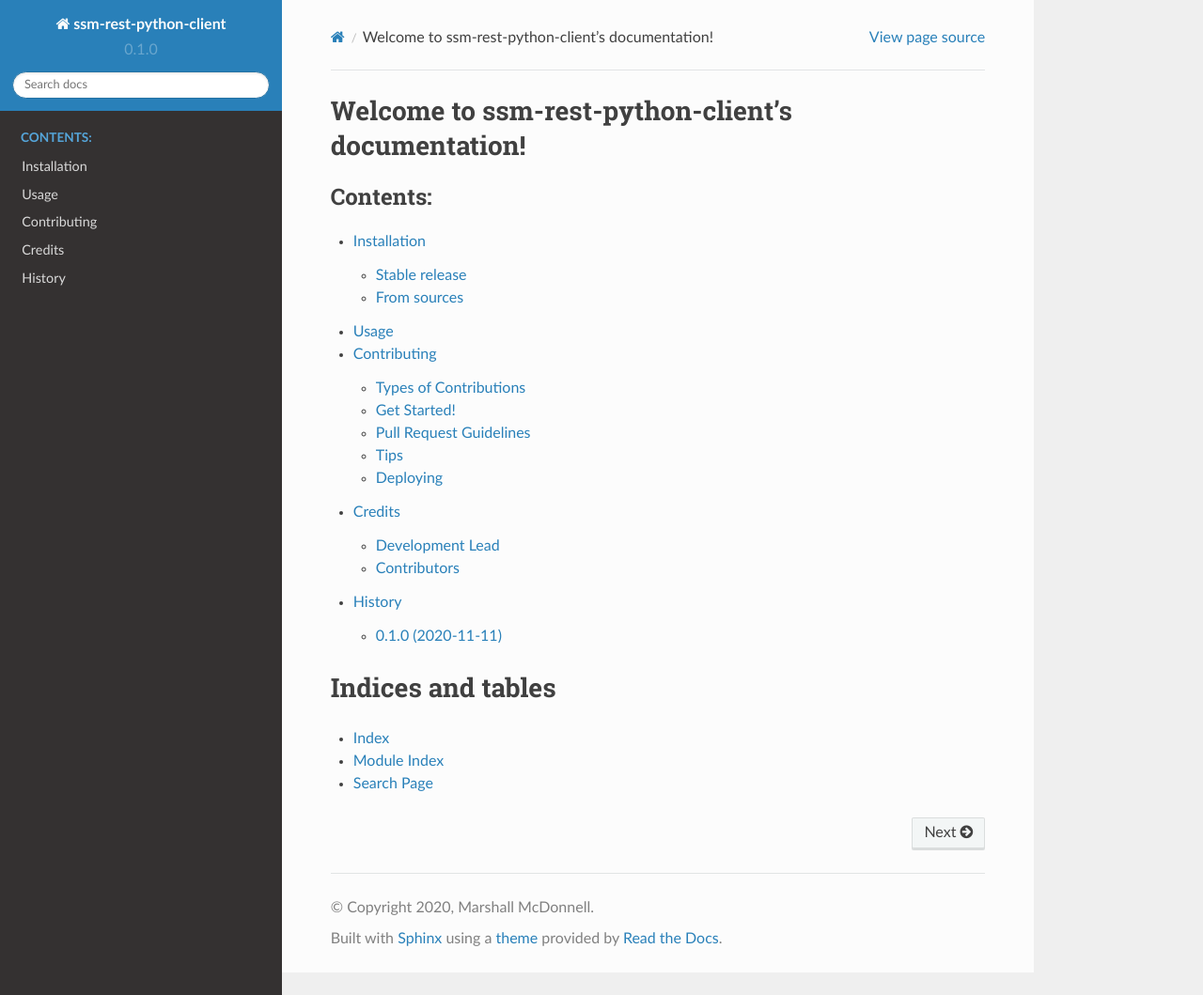
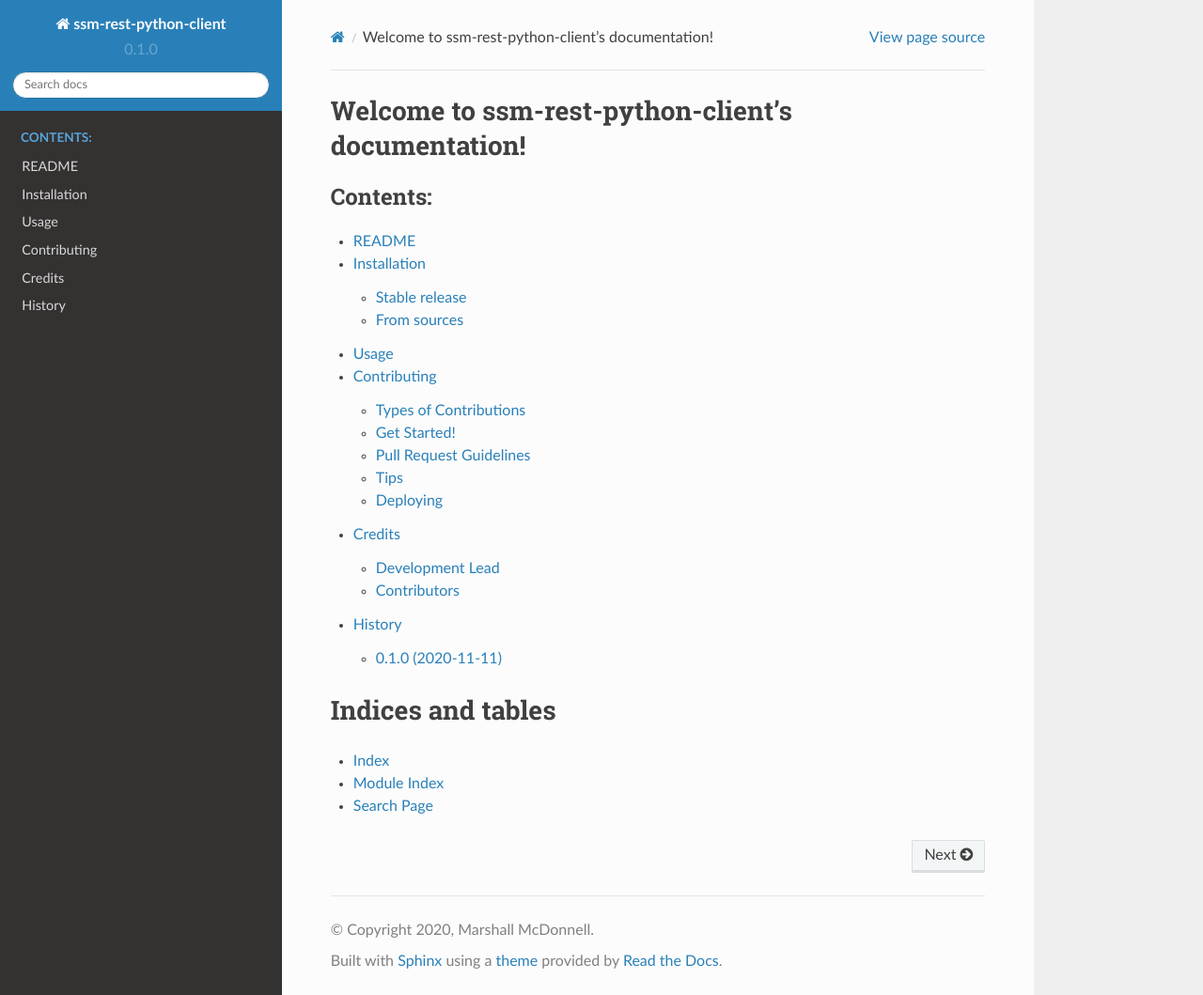
Before and after one commit to smart-spectral-matching/ssm-client-python, a Sphinx documentation site: the page built from docs/index.rst, in a window 1280 px wide and 1059 px high. Shown: the whole window at 94% size. Built offline with Sphinx 7.4.7 and the Read the Docs theme 2.0.0, drawn with Linux system fonts in a browser that asks for light colours.

Commit message:
Add title to readme docs rst

```diff
--- a/docs/readme.rst
+++ b/docs/readme.rst
@@ -1 +1,3 @@
-.. include:: ../README.rst
+README
+=======
+.. include:: ../README.md
```
